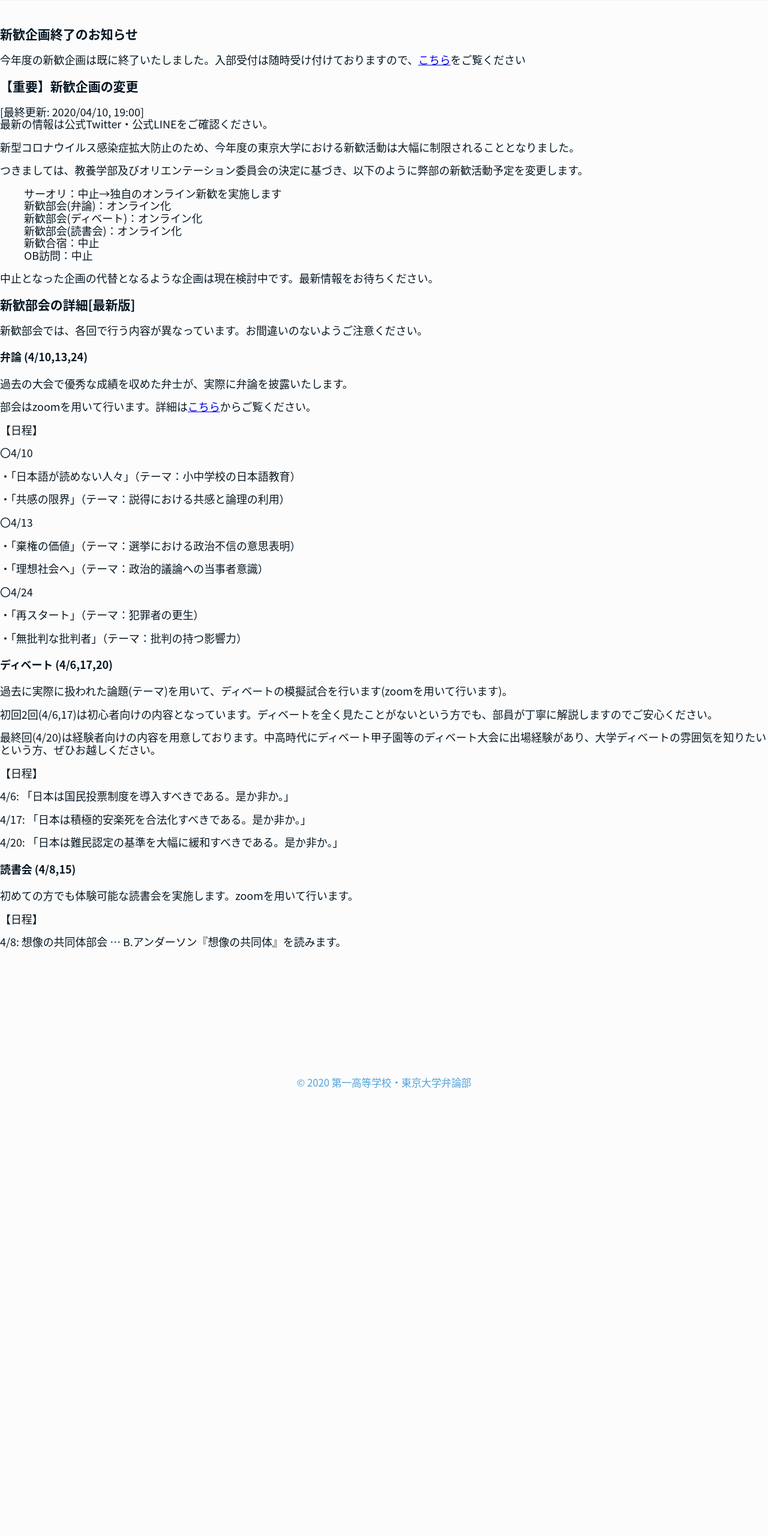
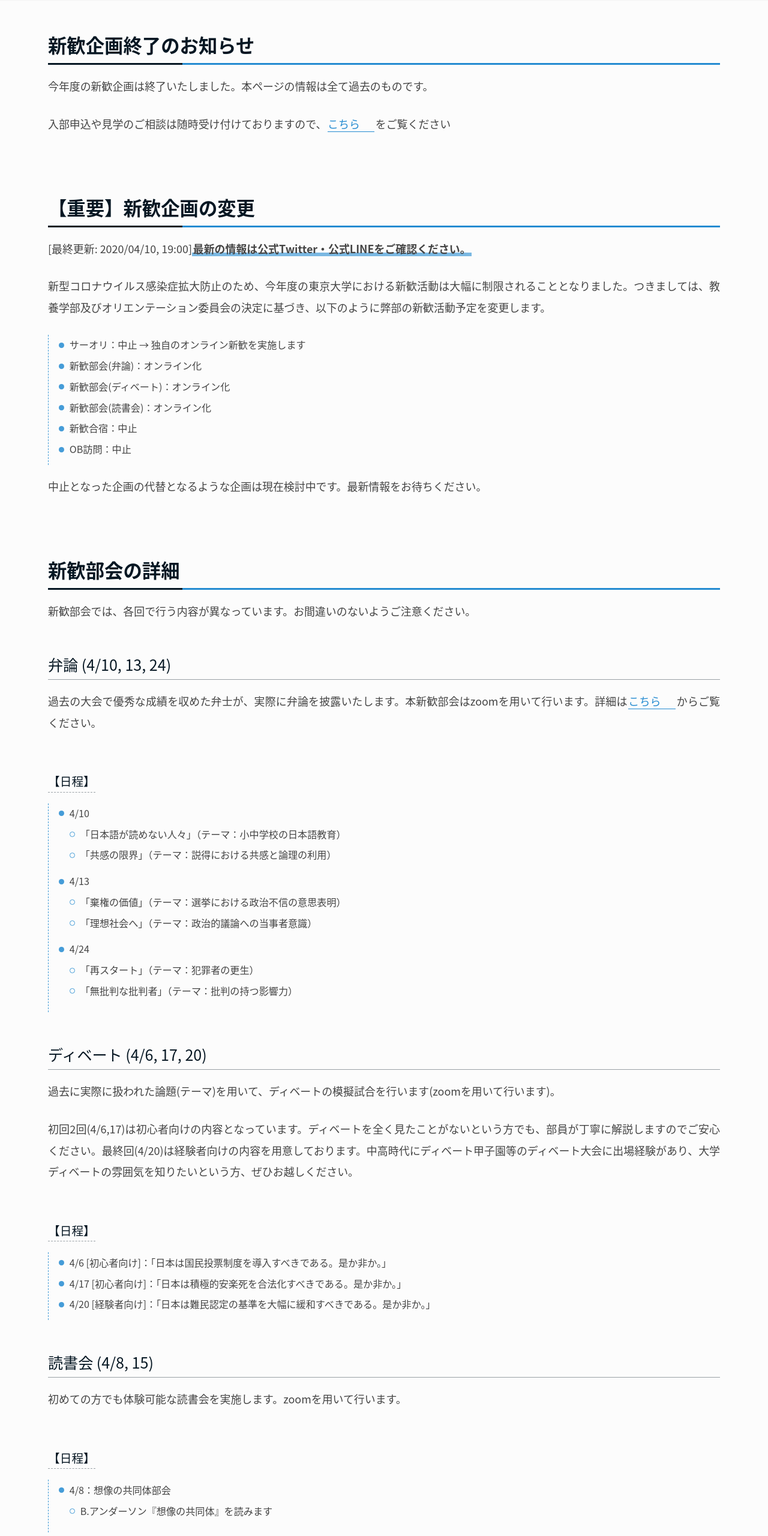
Before and after one commit to shz0802/ITB_site, a website: page src/ejs/join/2020.ejs in a window 1280 px wide. Shown: the part 100-2660 px from the top of the page at 60% size. Before the commit the page ends 1936 px from the top, so only its background shows below. Drawn offline with nearby package versions, Linux system fonts and the light colour scheme; files that its build step writes are made by us from their sources; a script that the page names is missing; files whose address does not match are found by name.

Commit message:
fixed styles in some pages

```diff
--- a/src/ejs/join/2020.ejs
+++ b/src/ejs/join/2020.ejs
@@ -11,71 +11,87 @@
 }); %>
     <main id="main" class="no-top">
 
-        <div class="main-lev1">
-            <h3 class="main-lev1__heading">新歓企画終了のお知らせ</h3>
-            <div class="main-lev1__content">
-                <p>今年度の新歓企画は既に終了いたしました。入部受付は随時受け付けておりますので、<a href="./">こちら</a>をご覧ください</p>
-            </div>
+        <h3 class="heading-1">新歓企画終了のお知らせ</h3>
+        <div class="text-block">
+            <p class="text-normal">今年度の新歓企画は終了いたしました。本ページの情報は全て過去のものです。</p>
+            <p class="text-normal">入部申込や見学のご相談は随時受け付けておりますので、<a class="text-link" href="./">こちら</a>をご覧ください</p>
         </div>
-        <div class="main-lev1">
-            <h3 class="main-lev1__heading">【重要】新歓企画の変更</h3>
-            <div class="main-lev1__content">
-                <p>[最終更新: 2020/04/10, 19:00]<br><span class="is-emphasized">最新の情報は公式Twitter・公式LINEをご確認ください。</span></p>
-                <p>新型コロナウイルス感染症拡大防止のため、今年度の東京大学における新歓活動は大幅に制限されることとなりました。</p>
-                <p>つきましては、教養学部及びオリエンテーション委員会の決定に基づき、以下のように弊部の新歓活動予定を変更します。</p>
-                <ul class="main__list">
-                    <li class="main__list-item">サーオリ：中止→独自のオンライン新歓を実施します</li>
-                    <li class="main__list-item">新歓部会(弁論)：オンライン化</li>
-                    <li class="main__list-item">新歓部会(ディベート)：オンライン化</li>
-                    <li class="main__list-item">新歓部会(読書会)：オンライン化</li>
-                    <li class="main__list-item">新歓合宿：中止</li>
-                    <li class="main__list-item">OB訪問：中止</li>
+
+        <h3 class="heading-1">【重要】新歓企画の変更</h3>
+        <div class="text-block">
+            <p class="text-normal">[最終更新: 2020/04/10, 19:00]<span class="highlight">最新の情報は公式Twitter・公式LINEをご確認ください。</span></p>
+            <p class="text-normal">新型コロナウイルス感染症拡大防止のため、今年度の東京大学における新歓活動は大幅に制限されることとなりました。つきましては、教養学部及びオリエンテーション委員会の決定に基づき、以下のように弊部の新歓活動予定を変更します。</p>
+            <ul class="list-in-block">
+                <li>サーオリ：中止 → 独自のオンライン新歓を実施します</li>
+                <li>新歓部会(弁論)：オンライン化</li>
+                <li>新歓部会(ディベート)：オンライン化</li>
+                <li>新歓部会(読書会)：オンライン化</li>
+                <li>新歓合宿：中止</li>
+                <li>OB訪問：中止</li>
+            </ul>
+            <p class="text-normal">中止となった企画の代替となるような企画は現在検討中です。最新情報をお待ちください。</p>
+        </div>
+
+        <h3 class="heading-1">新歓部会の詳細</h3>
+        <div class="text-block">
+            <p class="text-normal">新歓部会では、各回で行う内容が異なっています。お間違いのないようご注意ください。</p>
+        </div>
+
+        <h4 class="heading-2">弁論 (4/10, 13, 24)</h4>
+        <div class="text-block">
+            <p class="text-normal">過去の大会で優秀な成績を収めた弁士が、実際に弁論を披露いたします。本新歓部会はzoomを用いて行います。詳細は<a class="text-link" href="https://docs.google.com/document/d/1qx-5CuxTE0tiMO3qw2Nl6TxN6-hCEWfHP5fyyznYsBk/edit" target="_blank" rel="noopener noreferrer">こちら</a>からご覧ください。</p>
+        </div>
+
+        <h5 class="heading-3">【日程】</h5>
+        <div class="text-block">
+            <ul class="list-in-block">
+                <li>4/10</li>
+                <ul class="list-in-list">
+                    <li>「日本語が読めない人々」（テーマ：小中学校の日本語教育）</li>
+                    <li>「共感の限界」（テーマ：説得における共感と論理の利用）</li>
                 </ul>
-                <p>中止となった企画の代替となるような企画は現在検討中です。最新情報をお待ちください。</p>
-            </div>
+                <li>4/13</li>
+                <ul class="list-in-list">
+                    <li>「棄権の価値」（テーマ：選挙における政治不信の意思表明）</li>
+                    <li>「理想社会へ」（テーマ：政治的議論への当事者意識）</li>
+                </ul>
+                <li>4/24</li>
+                <ul class="list-in-list">
+                    <li>「再スタート」（テーマ：犯罪者の更生）</li>
+                    <li>「無批判な批判者」（テーマ：批判の持つ影響力）</li>
+                </ul>
+            </ul>
         </div>
-        <div class="main-lev1">
-            <h3 class="main-lev1__heading">新歓部会の詳細[最新版]</h3>
-            <div class="main-lev1__content">
-                <p>新歓部会では、各回で行う内容が異なっています。お間違いのないようご注意ください。</p>
-                <div class="main-lev2">
-                    <h4 class="main-lev2__heading">弁論 (4/10,13,24)</h4>
-                    <div class="main-lev2__content">
-                        <p>過去の大会で優秀な成績を収めた弁士が、実際に弁論を披露いたします。</p>
-                        <p>部会はzoomを用いて行います。詳細は<a href="https://docs.google.com/document/d/1qx-5CuxTE0tiMO3qw2Nl6TxN6-hCEWfHP5fyyznYsBk/edit" style="text-decoration: underline;">こちら</a>からご覧ください。</p>
-                        <p>【日程】</p>
-                        <p>〇4/10</p>
-                        <p>・「日本語が読めない人々」（テーマ：小中学校の日本語教育）</p>
-                        <p>・「共感の限界」（テーマ：説得における共感と論理の利用）</p>
-                        <p>〇4/13</p>
-                        <p>・「棄権の価値」（テーマ：選挙における政治不信の意思表明）</p>
-                        <p>・「理想社会へ」（テーマ：政治的議論への当事者意識）</p>
-                        <p>〇4/24</p>
-                        <p>・「再スタート」（テーマ：犯罪者の更生）</p>
-                        <p>・「無批判な批判者」（テーマ：批判の持つ影響力）</p>
-                    </div>
-                </div>
-                <div class="main-lev2">
-                    <h4 class="main-lev2__heading">ディベート (4/6,17,20)</h4>
-                    <div class="main-lev2__content">
-                        <p>過去に実際に扱われた論題(テーマ)を用いて、ディベートの模擬試合を行います(zoomを用いて行います)。</p>
-                        <p>初回2回(4/6,17)は初心者向けの内容となっています。ディベートを全く見たことがないという方でも、部員が丁寧に解説しますのでご安心ください。</p>
-                        <p>最終回(4/20)は経験者向けの内容を用意しております。中高時代にディベート甲子園等のディベート大会に出場経験があり、大学ディベートの雰囲気を知りたいという方、ぜひお越しください。</p>
-                        <p>【日程】</p>
-                        <p>4/6: 「日本は国民投票制度を導入すべきである。是か非か。」</p>
-                        <p>4/17: 「日本は積極的安楽死を合法化すべきである。是か非か。」</p>
-                        <p>4/20: 「日本は難民認定の基準を大幅に緩和すべきである。是か非か。」</p>
-                    </div>
-                </div>
-                <div class="main-lev2">
-                    <h4 class="main-lev2__heading">読書会 (4/8,15)</h4>
-                    <div class="main-lev2__content">
-                        <p>初めての方でも体験可能な読書会を実施します。zoomを用いて行います。</p>
-                        <p>【日程】</p>
-                        <p>4/8: 想像の共同体部会 … B.アンダーソン『想像の共同体』を読みます。</p>
-                    </div>
-                </div>
-            </div>
+
+        <h4 class="heading-2">ディベート (4/6, 17, 20)</h4>
+        <div class="text-block">
+            <p class="text-normal">過去に実際に扱われた論題(テーマ)を用いて、ディベートの模擬試合を行います(zoomを用いて行います)。</p>
+            <p class="text-normal">初回2回(4/6,17)は初心者向けの内容となっています。ディベートを全く見たことがないという方でも、部員が丁寧に解説しますのでご安心ください。最終回(4/20)は経験者向けの内容を用意しております。中高時代にディベート甲子園等のディベート大会に出場経験があり、大学ディベートの雰囲気を知りたいという方、ぜひお越しください。</p>
         </div>
+
+        <h5 class="heading-3">【日程】</h5>
+        <div class="text-block">
+            <ul class="list-in-block">
+                <li>4/6 [初心者向け]：「日本は国民投票制度を導入すべきである。是か非か。」</li>
+                <li>4/17 [初心者向け]：「日本は積極的安楽死を合法化すべきである。是か非か。」</li>
+                <li>4/20 [経験者向け]：「日本は難民認定の基準を大幅に緩和すべきである。是か非か。」</li>
+            </ul>
+        </div>
+
+        <h4 class="heading-2">読書会 (4/8, 15)</h4>
+        <div class="text-block">
+            <p class="text-normal">初めての方でも体験可能な読書会を実施します。zoomを用いて行います。</p>
+        </div>
+
+        <h5 class="heading-3">【日程】</h5>
+        <div class="text-block">
+            <ul class="list-in-block">
+                <li>4/8：想像の共同体部会</li>
+                <ul class="list-in-list">
+                    <li>B.アンダーソン『想像の共同体』を読みます</li>
+                </ul>
+            </ul>
+        </div>
+
     </main>
 <%- include("../component/_footer.ejs",{id:"join",depth:1}) %>
--- a/src/scss/subpage.scss
+++ b/src/scss/subpage.scss
@@ -270,6 +270,7 @@ $text-normal-line-height: 2;
         width: 100%;
     }
     @include mq(lg){
+        margin-bottom: 2.5rem;
         &.text-block__with-img{
             display: flex;
             margin-top: - 1rem;
@@ -324,6 +325,18 @@ $text-normal-line-height: 2;
     text-align: justify;
     text-justify: inter-ideograph;
 }
+
+.heading-3{
+    display: inline-block;
+    font-size: 1.1rem;
+    font-weight: normal;
+    line-height: 1.75;
+    margin: 1rem auto 0 6.25%;
+    border-bottom: 1px dashed rgba($base-black, 0.4);
+    text-align: justify;
+    text-justify: inter-ideograph;
+}
+
 p.text-normal{
     line-height: $text-normal-line-height;
     font-size: 1rem;
@@ -375,17 +388,17 @@ ul.list-in-block{
     padding: 1rem 0;
     width: 100%;
     border-left: 1px dashed rgba($base-color, 0.85);
-    padding-left: .5rem;
+    padding: .25rem 0 .25rem .5rem;
     overflow-x: auto;
+    $list-font-size: 0.9rem;
+    $list-line-height: 1.6;
+    $list-style-circle-size: 0.35;
     li{
-        $list-font-size: .9rem;
-        $list-line-height: 2;
-        $list-style-circle-size: 0.25;
         font-size: $list-font-size;
         color: $text-color-black;
         line-height: $list-line-height;
         white-space: nowrap;
-        margin-bottom: 1rem;
+        margin-bottom: .5rem;
 
         position: relative;
         padding-left: $list-font-size * $list-line-height;
@@ -397,6 +410,15 @@ ul.list-in-block{
             width: $list-font-size * $list-line-height * $list-style-circle-size;
             height: $list-font-size * $list-line-height * $list-style-circle-size;
             background-color: rgba($base-color, 0.85);
+            border-radius: 50%;
+        }
+    }
+    ul.list-in-list{
+        margin-bottom: 1rem;
+        padding-left: 1rem;
+        li:before{
+            background-color: transparent;
+            border: 1.5px solid rgba($base-color, 0.85);
             border-radius: 50%;
         }
     }
```
Also changed, not shown: src/ejs/debate/learning-materials-for-debaters.ejs (+109 -158 lines).
